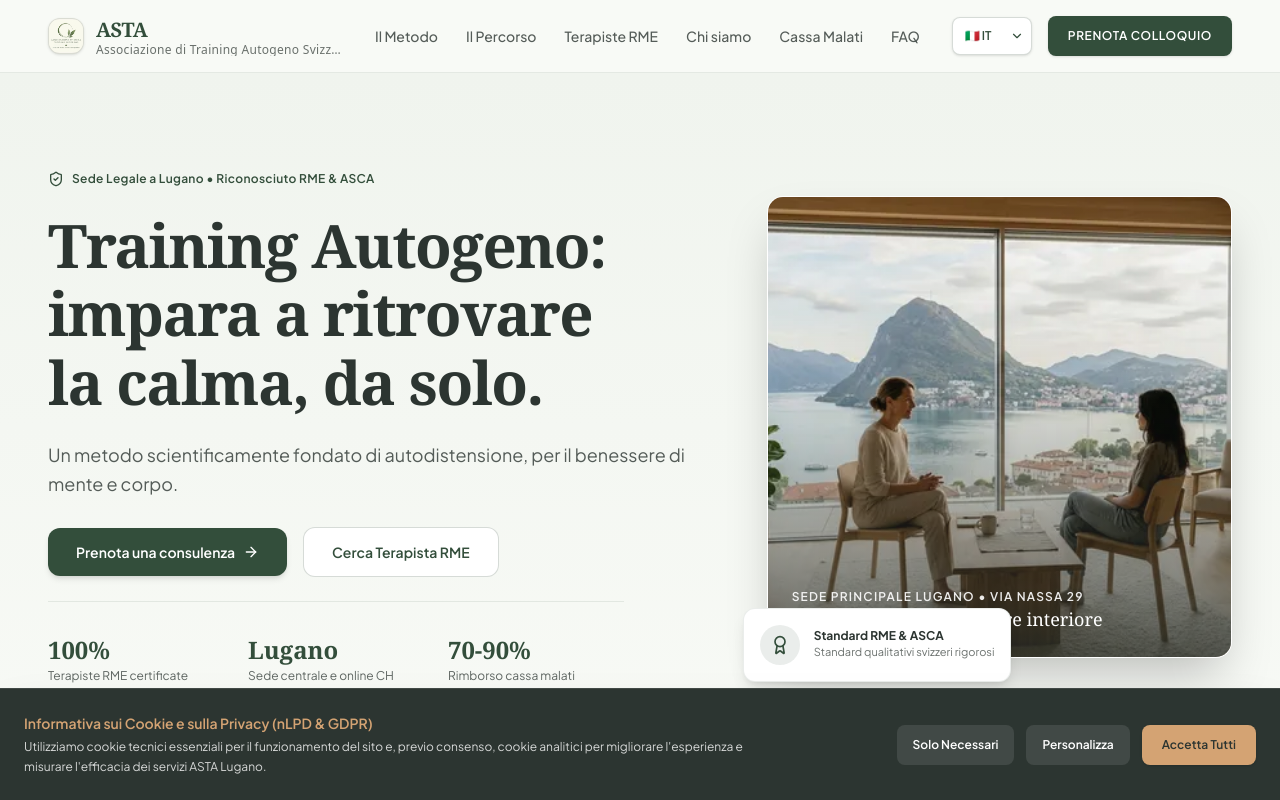
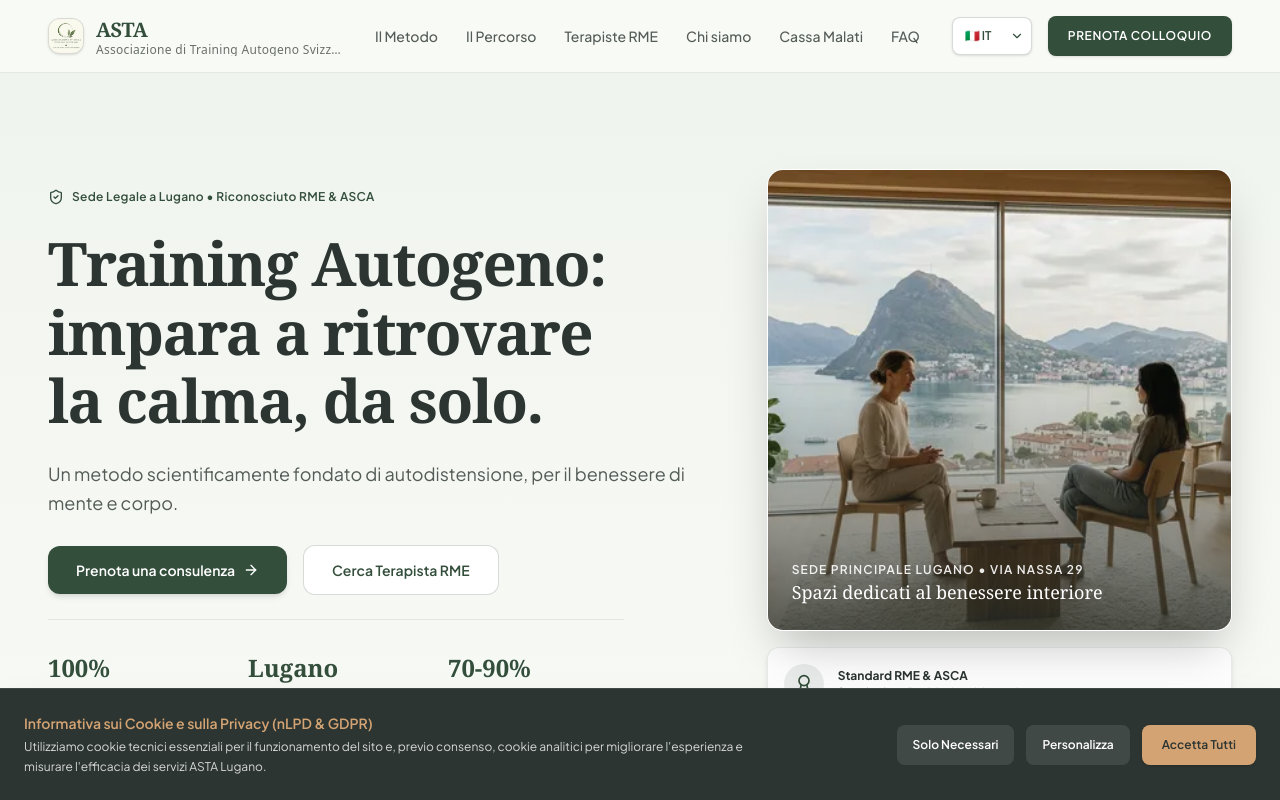
Before and after one commit to gabrielecode/ASTA-Training-Autogeno, a React (Vite) app: page / in a window 1280 px wide. Shown: the top 800 px of the page. Built offline with nearby package versions, Linux system fonts and the light colour scheme.

Commit message:
fix(ui): adjust RME badge layout and text wrapping
Remove absolute positioning of the RME badge to prevent overlapping with the hero image caption and ensure proper text wrapping for the subtitle.

```diff
--- a/src/App.tsx
+++ b/src/App.tsx
@@ -479,14 +479,14 @@ export default function App() {
               </div>
             </div>
 
-            {/* RME Badge: cleanly contained inline on mobile/tablet, floating on desktop */}
-            <div className="mt-3 lg:mt-0 lg:absolute lg:-bottom-6 lg:-left-6 bg-white p-3.5 sm:p-4 rounded-xl shadow-md lg:shadow-lg border border-[#334E3B]/10 flex items-center gap-3.5 lg:max-w-xs">
+            {/* RME Badge: cleanly positioned below the hero image so it never overlaps the caption */}
+            <div className="mt-3 sm:mt-4 bg-white p-3.5 sm:p-4 rounded-xl shadow-md border border-[#334E3B]/10 flex items-center gap-3.5">
               <div className="w-10 h-10 rounded-full bg-[#334E3B]/10 text-[#334E3B] flex items-center justify-center shrink-0">
                 <Award className="w-5 h-5" />
               </div>
               <div className="min-w-0">
                 <p className="text-xs font-bold text-[#2C3531]">{t.rmeBadgeText}</p>
-                <p className="text-[11px] text-[#2C3531]/70 truncate">{t.rmeBadgeSub}</p>
+                <p className="text-[11px] text-[#2C3531]/70 leading-snug">{t.rmeBadgeSub}</p>
               </div>
             </div>
           </div>
```
Also changed, not shown: public/assets/aistudio/image_44215b41.png (added).
